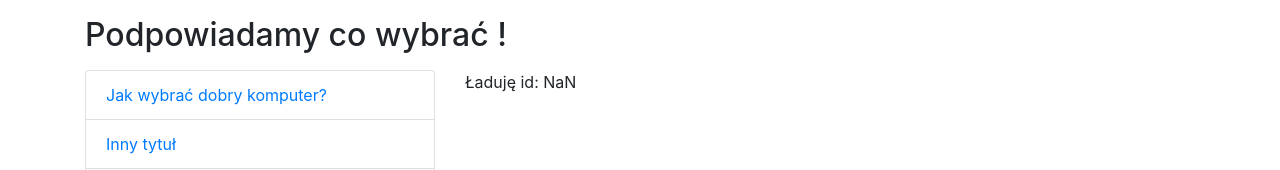
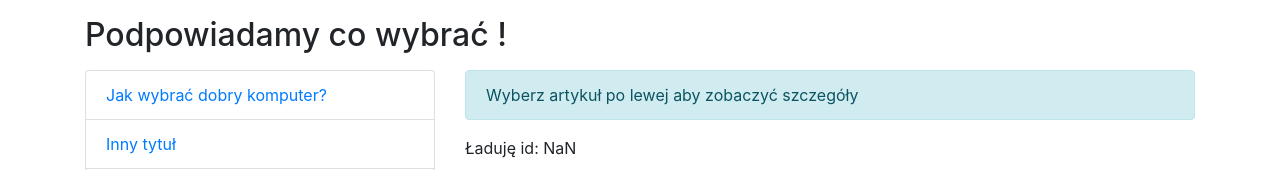
Before and after one commit to Jacob273/JG.TechLearning.Angular.AuctionApp, an Angular app in the folder jakubgmur-auction-portal/: page /advices in a window 1280 px wide. Shown: the part 272-442 px from the top of the page. Built offline with nearby package versions, Linux system fonts and the light colour scheme.

Commit message:
added falsy value

```diff
--- a/jakubgmur-auction-portal/src/app/advice/advice-detail/advice-detail.component.ts
+++ b/jakubgmur-auction-portal/src/app/advice/advice-detail/advice-detail.component.ts
@@ -6,7 +6,7 @@ import { ActivatedRoute, Params } from '@angular/router';
   template: `
     <section>
 
-    <div class="alert alert-info" *ngIf="id === 0"> Wyberz artykuł po lewej aby zobaczyć szczegóły </div>
+    <div class="alert alert-info" *ngIf="!id"> Wyberz artykuł po lewej aby zobaczyć szczegóły </div>
       <div *ngIf="id !== 0">
         Ładuję id: {{id}}
       </div>
@@ -21,14 +21,16 @@ export class AdviceDetailComponent implements OnInit {
 
   constructor(activatedRoute: ActivatedRoute) {
     this.activatedRoute = activatedRoute;
+   }
+
+  ngOnInit(): void {
+    console.log('Hello form advice detail component;');
+
 
     this.activatedRoute.params.subscribe((params: Params) => {
       this.id = Number(params.id);
     });
 
-   }
-
-  ngOnInit(): void {
   }
 
 }
```
